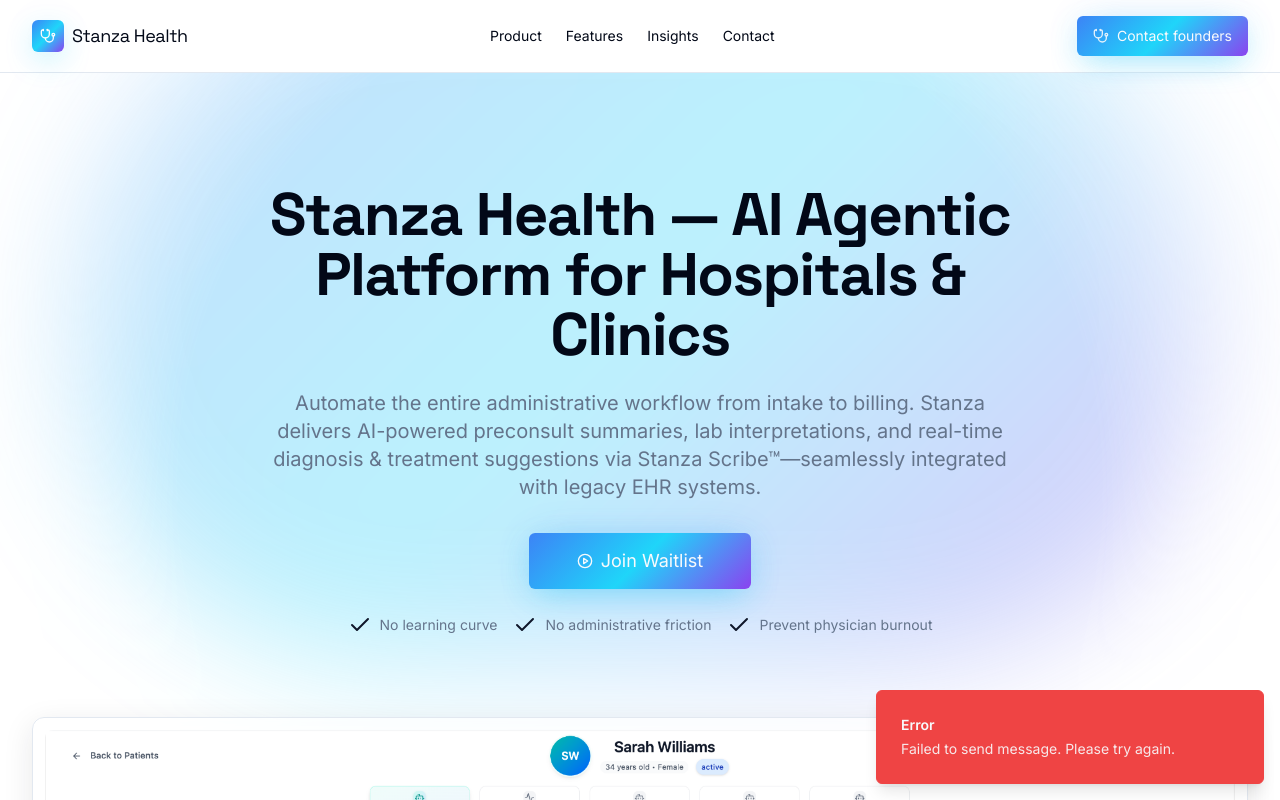
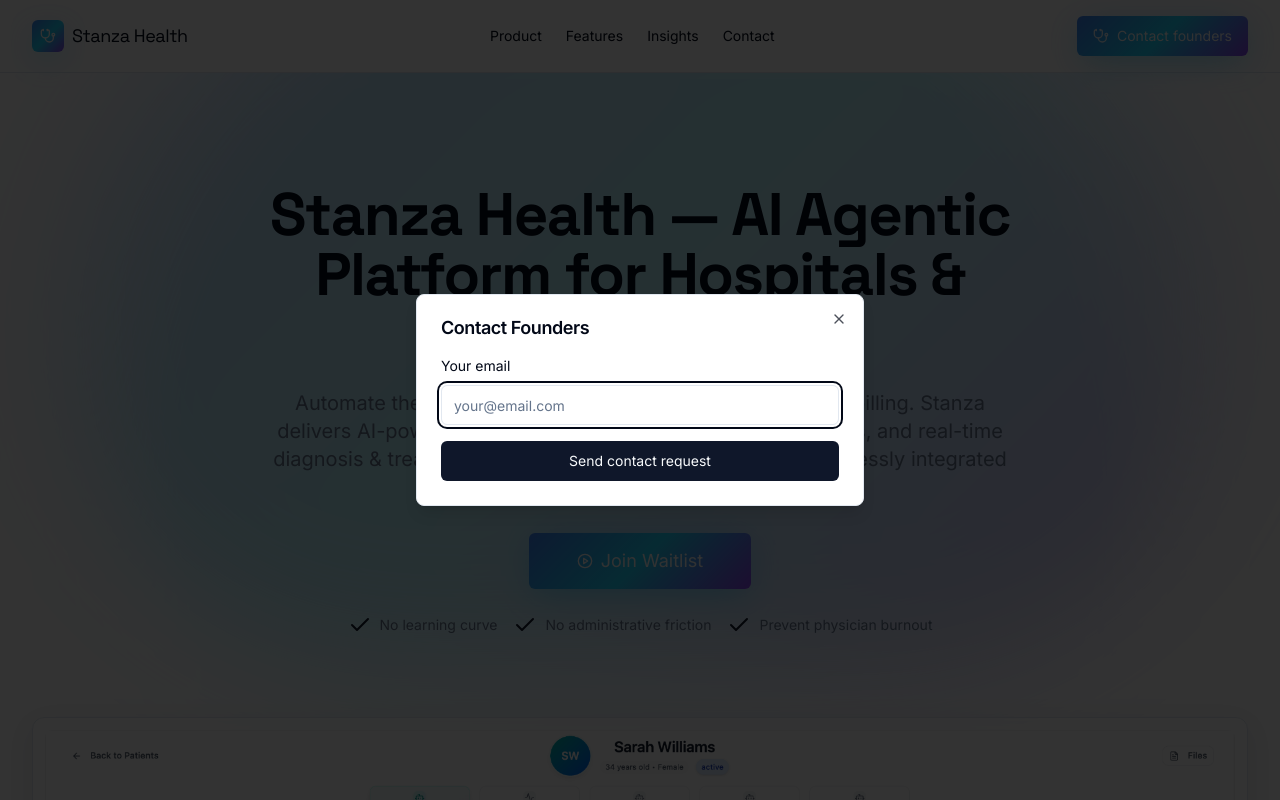
Before and after one commit to hctbd/stanza-core-flow, a React (Vite) app: page / in a window 1280 px wide. Both pictures are taken after a click on the button "Contact founders". Shown: the top 800 px of the page. Built offline with nearby package versions, Linux system fonts and the light colour scheme; no server answers.

Commit message:
Fix email submission buttons

```diff
--- a/src/components/BrandHeader.tsx
+++ b/src/components/BrandHeader.tsx
@@ -1,19 +1,30 @@
 import { Button } from "@/components/ui/button";
 import { useToast } from "@/hooks/use-toast";
 import { supabase } from "@/integrations/supabase/client";
+import { Dialog, DialogContent, DialogHeader, DialogTitle, DialogTrigger } from "@/components/ui/dialog";
+import { Input } from "@/components/ui/input";
+import { Label } from "@/components/ui/label";
 import { Stethoscope } from "lucide-react";
 import { useState } from "react";
 
 const BrandHeader = () => {
   const { toast } = useToast();
   const [loading, setLoading] = useState(false);
+  const [open, setOpen] = useState(false);
 
-  const handleContactFounders = async () => {
+  const handleContactFounders = async (e: React.FormEvent<HTMLFormElement>) => {
+    e.preventDefault();
     setLoading(true);
+
+    const formData = new FormData(e.currentTarget);
+    const email = formData.get('email') as string;
 
     try {
       const { error } = await supabase.functions.invoke('send-contact-email', {
-        body: { type: 'founders' }
+        body: {
+          type: 'founders',
+          email: email
+        }
       });
 
       if (error) throw error;
@@ -22,6 +33,7 @@ const BrandHeader = () => {
         title: "Message sent",
         description: "The founders will be notified and will reach out soon!",
       });
+      setOpen(false);
     } catch (error) {
       toast({
         title: "Error",
@@ -49,15 +61,34 @@ const BrandHeader = () => {
           <a href="#contact" className="story-link">Contact</a>
         </div>
         <div className="flex items-center gap-3">
-          <Button
-            variant="hero"
-            className="hover-scale"
-            onClick={handleContactFounders}
-            disabled={loading}
-          >
-            <Stethoscope className="opacity-90" />
-            {loading ? 'Sending...' : 'Contact founders'}
-          </Button>
+          <Dialog open={open} onOpenChange={setOpen}>
+            <DialogTrigger asChild>
+              <Button variant="hero" className="hover-scale">
+                <Stethoscope className="opacity-90" />
+                Contact founders
+              </Button>
+            </DialogTrigger>
+            <DialogContent className="sm:max-w-md">
+              <DialogHeader>
+                <DialogTitle>Contact Founders</DialogTitle>
+              </DialogHeader>
+              <form onSubmit={handleContactFounders} className="space-y-4">
+                <div className="space-y-2">
+                  <Label htmlFor="email">Your email</Label>
+                  <Input
+                    id="email"
+                    name="email"
+                    type="email"
+                    placeholder="your@email.com"
+                    required
+                  />
+                </div>
+                <Button type="submit" disabled={loading} className="w-full">
+                  {loading ? 'Sending...' : 'Send contact request'}
+                </Button>
+              </form>
+            </DialogContent>
+          </Dialog>
         </div>
       </nav>
     </header>
```
Also changed, not shown: 2 other files (tests, documents, lock files or other folders).
